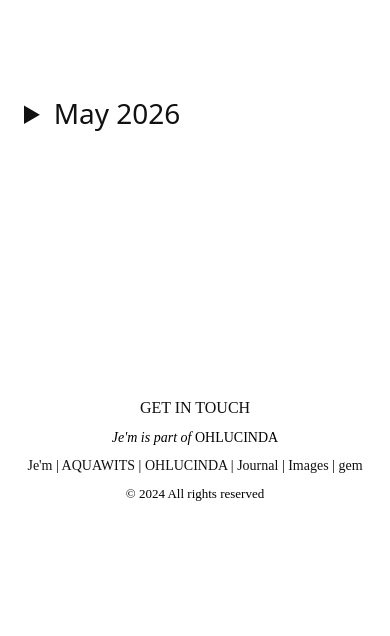
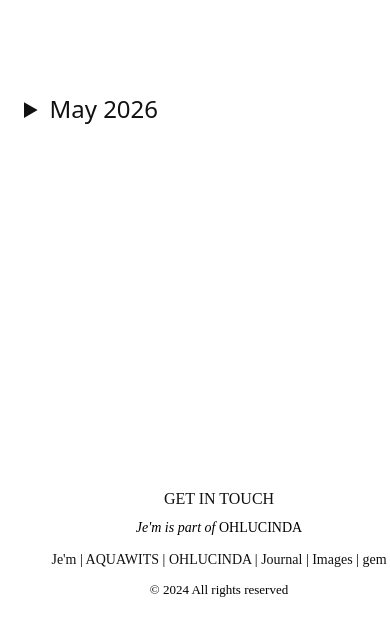
Before and after one commit to ohlucinda/ohlucinda-mobile, a Jekyll site: the page built from index.html, in a window 390 px wide. Shown: the top 636 px of the page. Built offline with Jekyll 4.4.1, drawn with Linux system fonts in a browser that asks for light colours.

Commit message:
Update style.css

```diff
--- a/assets/style.css
+++ b/assets/style.css
@@ -81,3 +81,35 @@
   margin: 60px 0;
 
 }
+
+@media (max-width: 768px) {
+
+  summary {
+
+    font-size: 24px;
+
+  }
+
+  details div {
+
+    font-size: 18px;
+
+    padding-left: 16px;
+
+  }
+
+  .footer {
+
+    margin-top: 220px;
+
+    padding: 0 24px 38px;
+
+  }
+
+  .links {
+
+    line-height: 2;
+
+  }
+
+}
```
